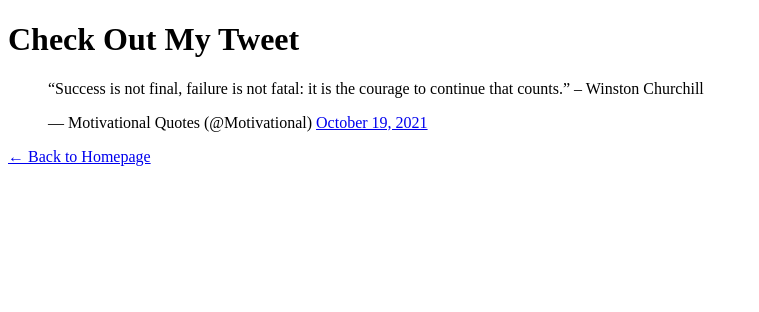
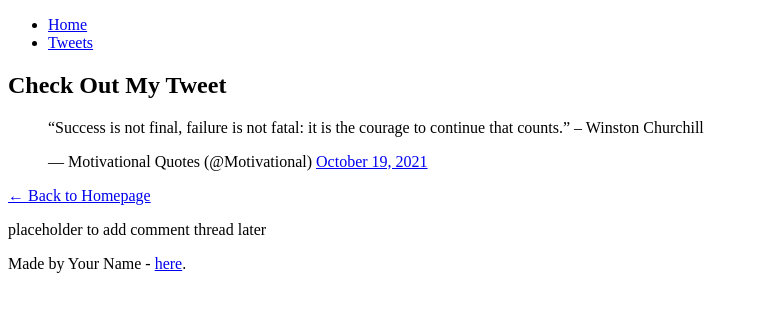
Before and after one commit to DeBeeUche/My_First_Portfolio, a plain HTML site: page html_basic/tweets.html in a window 1280 px wide. Shown: the whole page, without its empty margins (0-759 px from the left). Drawn offline with Linux system fonts and the light colour scheme.

Commit message:
Update index.html and tweets.html to follow common layout structure

```diff
--- a/html_basic/tweets.html
+++ b/html_basic/tweets.html
@@ -5,16 +5,30 @@
   <title>My Tweets</title>
 </head>
 <body>
-  <h1>Check Out My Tweet</h1>
+  <header>
+    <ul>
+      <li><a href="index.html">Home</a></li>
+      <li><a href="tweets.html">Tweets</a></li>
+    </ul>
+  </header>
 
-  <!-- Embedded Tweet -->
-  <blockquote class="twitter-tweet">
-    <p lang="en" dir="ltr">“Success is not final, failure is not fatal: it is the courage to continue that counts.” – Winston Churchill</p>
-    &mdash; Motivational Quotes (@Motivational) <a href="https://twitter.com/Motivational/status/1450468437835536387?ref_src=twsrc%5Etfw">October 19, 2021</a>
-  </blockquote>
-  <script async src="https://platform.twitter.com/widgets.js" charset="utf-8"></script>
+  <main>
+    <article>
+      <h1>Check Out My Tweet</h1>
+      <blockquote class="twitter-tweet">
+        <p lang="en" dir="ltr">“Success is not final, failure is not fatal: it is the courage to continue that counts.” – Winston Churchill</p>
+        &mdash; Motivational Quotes (@Motivational) <a href="https://twitter.com/Motivational/status/1450468437835536387?ref_src=twsrc%5Etfw">October 19, 2021</a>
+      </blockquote>
+      <script async src="https://platform.twitter.com/widgets.js" charset="utf-8"></script>
+      <p><a href="index.html">← Back to Homepage</a></p>
+    </article>
+    <aside>
+      <p>placeholder to add comment thread later</p>
+    </aside>
+  </main>
 
-  <!-- Link back to homepage -->
-  <p><a href="index.html">← Back to Homepage</a></p>
+  <footer>
+    <p>Made by Your Name - <a href="https://your-link.com" target="_blank">here</a>.</p>
+  </footer>
 </body>
 </html>
```
